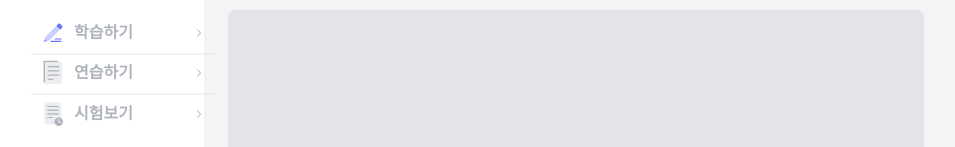
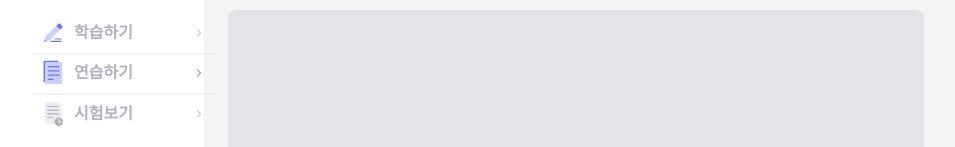
Before and after one commit to nonsoolmate-official/nonsoolmate-client, a React (Vite) app in the folder nonsoolmateClient/: page /home in a window 1280 px wide. Both pictures are taken after a click on the button "연습하기". Shown: the part 156-303 px from the top of the page, without its empty margins (141-1096 px from the left). Built offline with nearby package versions, Linux system fonts and the light colour scheme; a web font is replaced by a local one.

Commit message:
[ design/#27 ] onClick PracticeButton 색깔 변화

```diff
--- a/nonsoolmateClient/src/home/components/SideBarPracticeButton.tsx
+++ b/nonsoolmateClient/src/home/components/SideBarPracticeButton.tsx
@@ -1,23 +1,25 @@
 import styled from "styled-components";
-import { useNavigate } from "react-router-dom";
 import { commonFlex } from "style/commonStyle";
 import { SideBarTextBoxLayout } from "style/layout/SideBarTextBoxLayout";
-import { PracticeDisabledIc, RightArrowIc } from "@assets/index";
+import { PracticeDisabledIc, PracticeActiveIc, RightArrowIc, RightArrowBlueIc } from "@assets/index";
 
-export default function SideBarPracticeButton() {
-  const navigate = useNavigate();
+interface SideBarPracticeProps {
+  handleMoveToHomePractice: Function;
+  goTo: string;
+}
 
-  function handleMoveToHomePractice() {
-    navigate("/home/practice");
-  }
+export default function SideBarPracticeButton(props: SideBarPracticeProps) {
+  const { handleMoveToHomePractice, goTo } = props;
 
   return (
-    <ButtonBox type="button" onClick={handleMoveToHomePractice}>
-      <PracticeDisabledIcon />
+    <ButtonBox type="button" onClick={() => handleMoveToHomePractice()}>
+      {goTo === "practice" && <PracticeActiveIcon />}
+      {goTo != "practice" && <PracticeDisabledIcon />}
       <ButtonTextBox>
         <Text>연습하기</Text>
       </ButtonTextBox>
-      <RightArrowIcon />
+      {goTo === "practice" && <RightArrowBlueIcon />}
+      {goTo != "practice" && <RightArrowIcon />}
     </ButtonBox>
   );
 }
@@ -25,7 +27,9 @@ export default function SideBarPracticeButton() {
 const ButtonBox = styled.button`
   ${commonFlex};
 `;
-
+const PracticeActiveIcon = styled(PracticeActiveIc)`
+  padding: 0;
+`;
 const PracticeDisabledIcon = styled(PracticeDisabledIc)`
   padding: 0;
 `;
@@ -43,3 +47,7 @@ const Text = styled.h3`
 const RightArrowIcon = styled(RightArrowIc)`
   padding: 0.1rem 0;
 `;
+
+const RightArrowBlueIcon = styled(RightArrowBlueIc)`
+  padding: 0.1rem;
+`;
```
